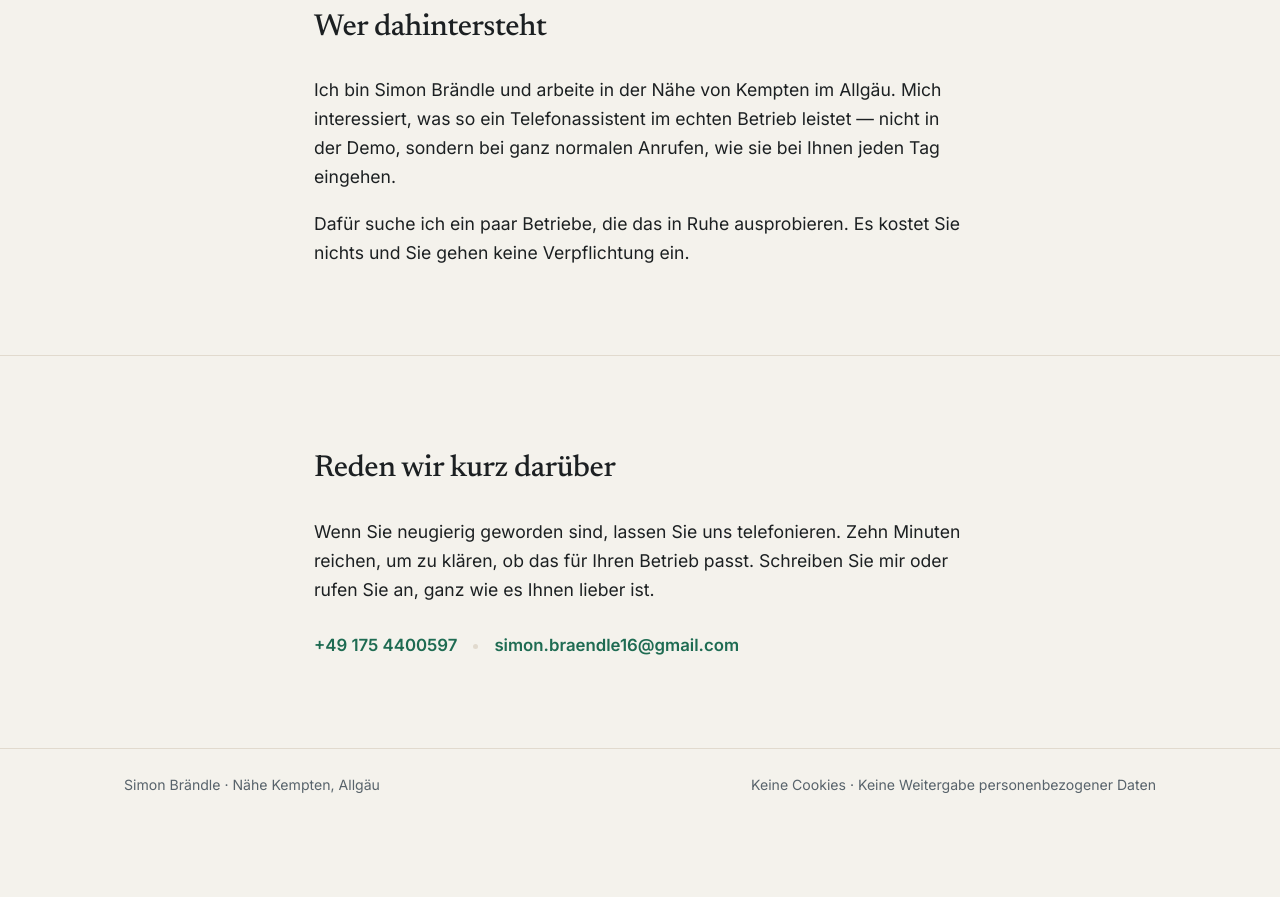
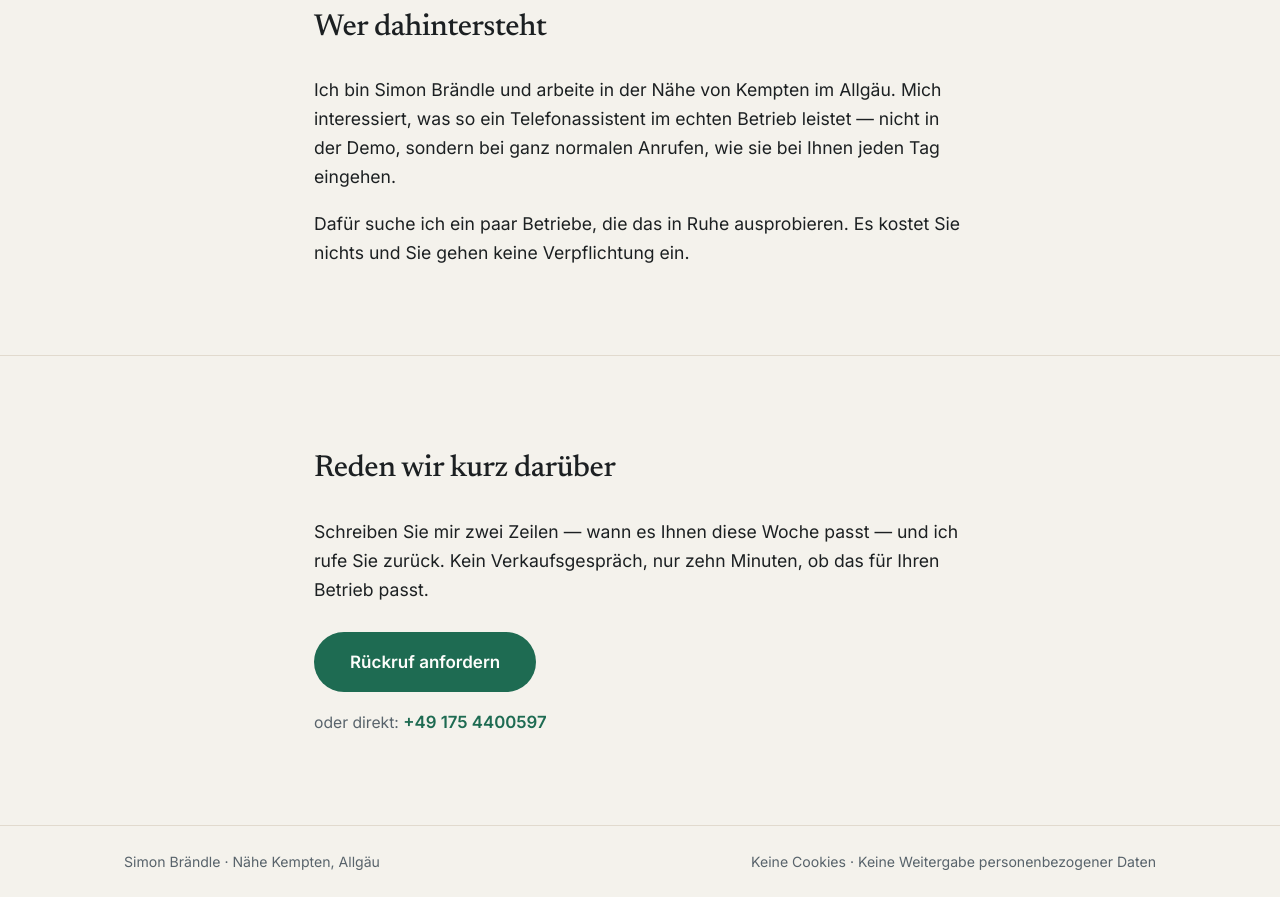
Before and after one commit to simonbraendle16-ai/KI-Telefon, a plain HTML site: page index.html in a window 1280 px wide. Shown: the part 3550-4447 px from the top of the page. Before the commit the page ends 4371 px from the top, so only its background shows below. Drawn offline with Linux system fonts and the light colour scheme.

Commit message:
Kontakt-Section: Rückruf-Anfrage per Mail als primärer CTA
E-Mail-first (Betreff vorausgefuellt) als ruhiger Default, Telefon
als sekundaerer Direktweg darunter.

Co-Authored-By: Claude <noreply@anthropic.com>

```diff
--- a/index.html
+++ b/index.html
@@ -402,6 +402,12 @@
       background: var(--line);
       flex-shrink: 0;
     }
+    a.btn-call { text-decoration: none; }
+    .contact-alt {
+      margin-top: 1.1rem;
+      color: var(--muted);
+      font-size: .98rem;
+    }
 
     /* ── FOOTER ── */
     .site-footer {
@@ -739,15 +745,15 @@
     <div class="wrap narrow">
       <h2 class="section-title">Reden wir kurz darüber</h2>
       <p class="lead">
-        Wenn Sie neugierig geworden sind, lassen Sie uns telefonieren. Zehn Minuten reichen,
-        um zu klären, ob das für Ihren Betrieb passt. Schreiben Sie mir oder rufen Sie an,
-        ganz wie es Ihnen lieber ist.
+        Schreiben Sie mir zwei Zeilen — wann es Ihnen diese Woche passt — und ich rufe Sie
+        zurück. Kein Verkaufsgespräch, nur zehn Minuten, ob das für Ihren Betrieb passt.
       </p>
       <div class="contacts">
-        <a class="contact-link" href="tel:+4917544005977">+49 175 4400597</a>
-        <span class="contact-sep" aria-hidden="true"></span>
-        <a class="contact-link" href="mailto:simon.braendle16@gmail.com">simon.braendle16@gmail.com</a>
+        <a class="btn-call" href="mailto:simon.braendle16@gmail.com?subject=R%C3%BCckruf-Anfrage%20%E2%80%94%20KI-Telefonassistent">Rückruf anfordern</a>
       </div>
+      <p class="contact-alt">
+        oder direkt: <a class="contact-link" href="tel:+4917544005977">+49 175 4400597</a>
+      </p>
     </div>
   </section>
 
```
